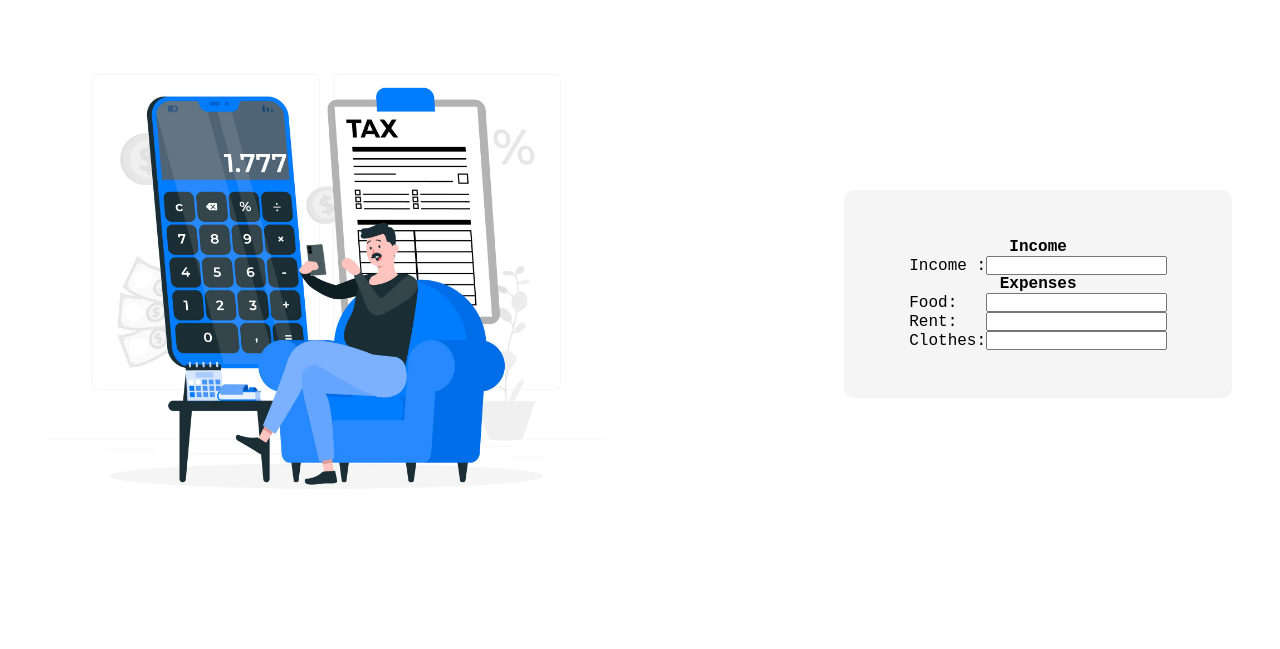
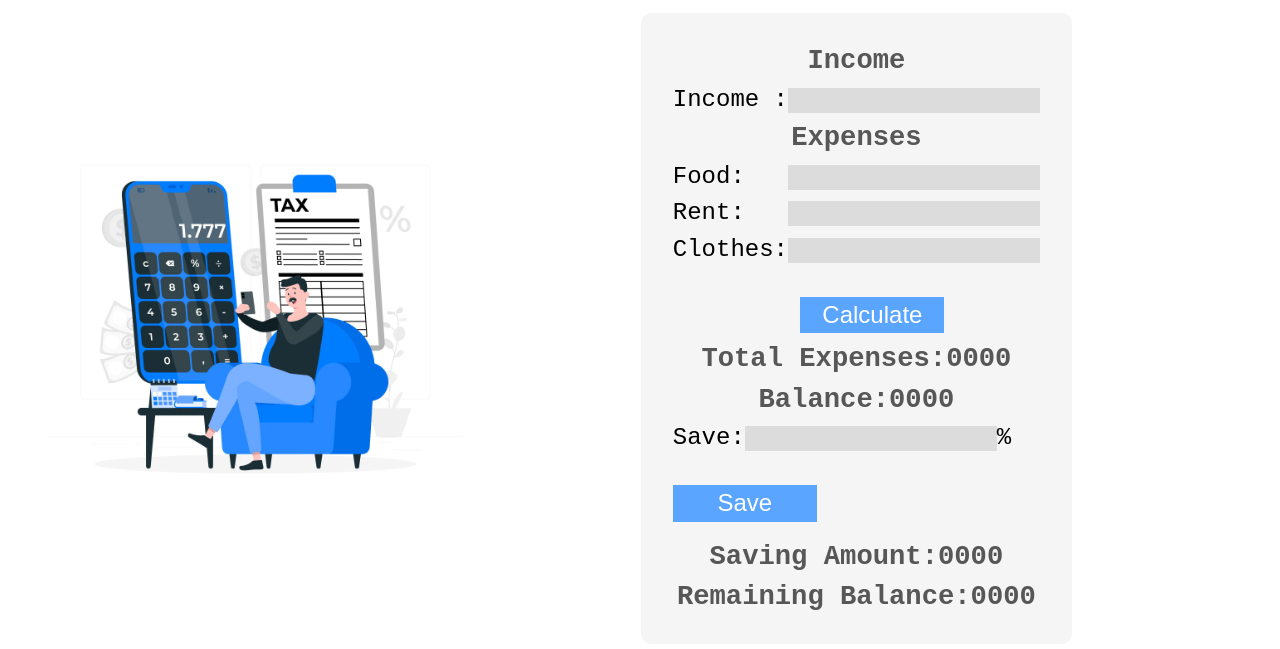
Before and after one commit to Mahbub-Ferdous/monthly-expense-calculation-app-DOM-eventlistener, a plain HTML site: page index.html in a window 1280 px wide. Shown: the part 61-710 px from the top of the page. Drawn offline with Linux system fonts and the light colour scheme.

Commit message:
html css fully ready

```diff
--- a/css/styles.css
+++ b/css/styles.css
@@ -12,11 +12,11 @@
   --inputDiv-bg: #f5f5f5;
   --inputField-bg: #dcdcdc;
   --btn-bg-color: #59a5ff;
-  --inputDiv-text-color: #000000;
-  --primary-font-weight: 400;
+  --inputDiv-text-color: #585757;
+  --primary-font-weight: 600;
   --secondary-font-weight: 500;
-  --primary-font-size: 1.1rem;
-  --secondary-font-size: 1.375rem;
+  --primary-font-size: 1.5rem;
+  --secondary-font-size: 1.7rem;
   --divPrimary-width: 70%;
   --divPrimary-height: 70%;
 }
@@ -43,6 +43,24 @@ body {
   flex-direction: column;
   align-items: center;
 }
+.d-felx {
+  display: flex;
+  justify-content: center;
+  align-items: center;
+}
+.btn-calculate-save {
+  cursor: pointer;
+  background-color: var(--btn-bg-color);
+  color: #ffffff;
+  width: 9rem;
+  height: 2.3rem;
+  margin-top: 1.5rem;
+  margin-left: 2rem;
+  margin-bottom: 0.6rem;
+  border: none;
+  font-size: var(--primary-font-size);
+  font-weight: var(--secondary-font-size);
+}
 
 /* heading-starts*/
 .heading-color-position {
@@ -66,8 +84,10 @@ body {
 .inputdiv-bgcolor-padding {
   background-color: var(--inputDiv-bg);
   border-radius: 10px;
-  padding: 3rem;
+  padding: 2rem;
+  margin-right: 10rem;
 }
+/* for inputfield alignment */
 form {
   display: table;
 }
@@ -78,5 +98,30 @@ form label,
 form input {
   display: table-cell;
 }
-
+.font-size-weight {
+  font-size: var(--primary-font-size);
+  font-weight: var(--secondary-font-weight);
+}
+.font-size {
+  font-size: var(--secondary-font-size);
+  font-weight: var(--primary-font-weight);
+  color: var(--inputDiv-text-color);
+}
+.margin-bottom {
+  margin-bottom: 0.6rem;
+}
+.input-field {
+  border: none;
+  outline: none;
+  background-color: var(--inputField-bg);
+  padding-left: 8px;
+  height: 25px;
+  margin-bottom: 0.6rem;
+  font-size: 18px;
+  padding: 5px 5px 5px 15px;
+}
+.margin-left{
+  margin-left: 0;
+}
+/* for inputfield alignment */
 /* full-calculation-inputField-ends */
--- a/index.html
+++ b/index.html
@@ -39,28 +39,80 @@
           <!-- full-calculation-inputField-starts -->
           <div class="half-width inputdiv-bgcolor-padding">
             <div class="flex-justify-center">
-              <h4 class="text-center">Income</h4>
+              <h4 class="text-center font-size margin-bottom">Income</h4>
               <form action="">
-                <p>
-                  <label for="income-field">Income :</label>
-                  <input type="text" name="" id="income-field" />
+                <p class="margin-bottom">
+                  <label class="font-size-weight" for="income-field"
+                    >Income :</label
+                  >
+                  <input
+                    class="input-field"
+                    type="text"
+                    name=""
+                    id="income-field"
+                  />
                 </p>
               </form>
-              <h4 class="text-center">Expenses</h4>
+              <h4 class="text-center font-size margin-bottom">Expenses</h4>
               <form action="">
-                <p>
-                  <label for="food-field">Food:</label>
-                  <input type="text" name="" id="food-field" />
+                <p class="margin-bottom">
+                  <label class="font-size-weight" for="food-field">Food:</label>
+                  <input
+                    class="input-field"
+                    type="text"
+                    name=""
+                    id="food-field"
+                  />
                 </p>
-                <p>
-                  <label for="rent-field">Rent:</label>
-                  <input type="text" name="" id="rent-field" />
+                <p class="margin-bottom">
+                  <label class="font-size-weight" for="rent-field">Rent:</label>
+                  <input
+                    class="input-field"
+                    type="text"
+                    name=""
+                    id="rent-field"
+                  />
                 </p>
-                <p>
-                  <label for="clothes-field">Clothes:</label>
-                  <input type="text" name="" id="clothes-field" />
+                <p class="margin-bottom">
+                  <label class="font-size-weight" for="clothes-field"
+                    >Clothes:</label
+                  >
+                  <input
+                    class="input-field"
+                    type="text"
+                    name=""
+                    id="clothes-field"
+                  />
                 </p>
               </form>
+              <button class="btn-calculate-save" id="btn-calculate">
+                Calculate
+              </button>
+              <h3 class="font-size margin-bottom" id="total-expenses">
+                Total Expenses:<span>0000</span>
+              </h3>
+              <h3 class="font-size margin-bottom" id="balance">
+                Balance:<span>0000</span>
+              </h3>
+              <p class="margin-bottom font-size-weight">
+                Save:<input
+                  class="input-field"
+                  type="text"
+                  name=""
+                  id="save-input"
+                />%
+                <span
+                  ><button class="btn-calculate-save margin-left" id="btn-save">
+                    Save
+                  </button></span
+                >
+              </p>
+              <h3 class="font-size margin-bottom" id="saving-amount">
+                Saving Amount:<span>0000</span>
+              </h3>
+              <h3 class="font-size" id="remaining-balance">
+                Remaining Balance:<span>0000</span>
+              </h3>
             </div>
           </div>
           <!-- full-calculation-inputField-starts -->
```
